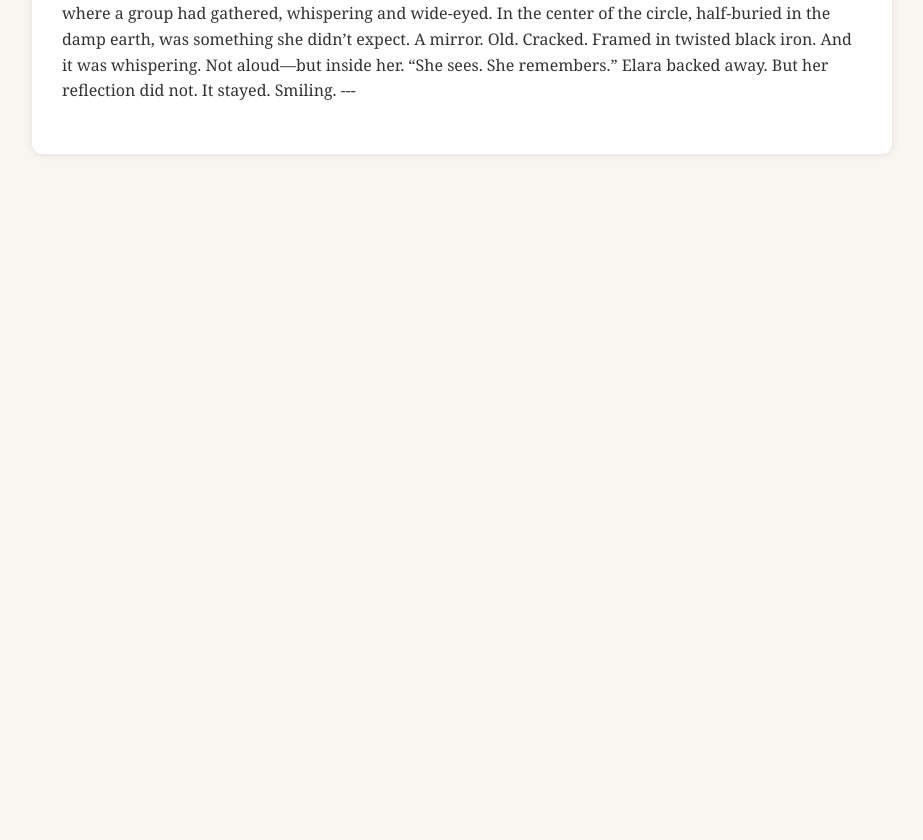
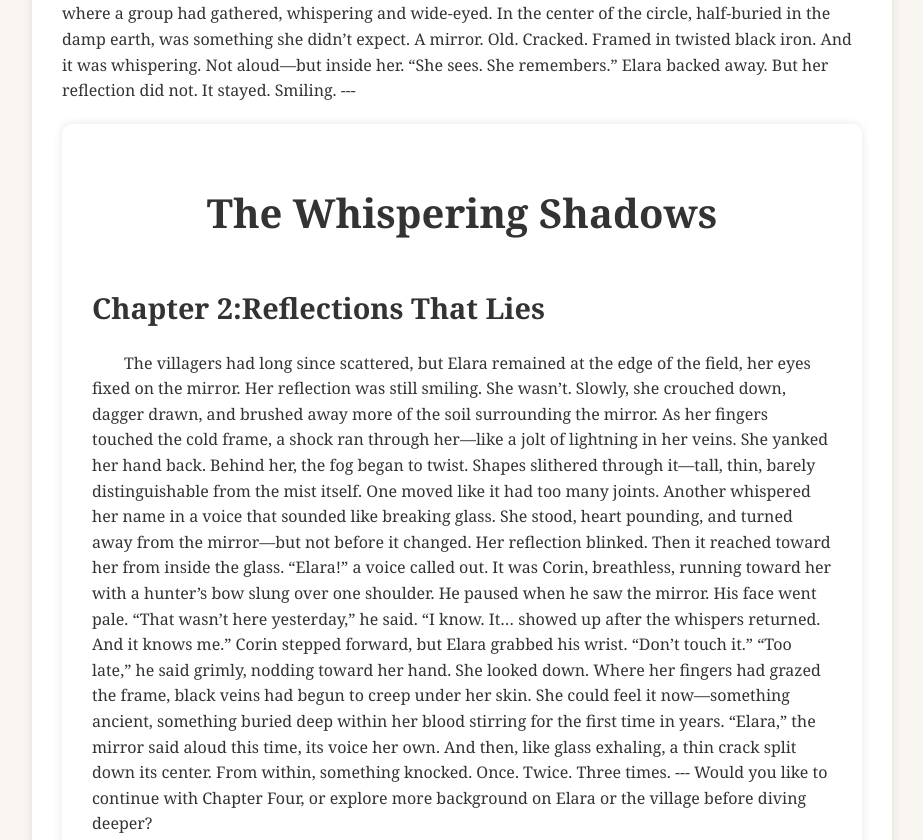
Before and after one commit to Karabe868/Novel, a plain HTML site: page index.html in a window 1280 px wide. Shown: the part 547-1387 px from the top of the page, without its empty margins (178-1101 px from the left). Before the commit the page ends 800 px from the top, so only its background shows below. Drawn offline with Linux system fonts and the light colour scheme.

Commit message:
Update index.html

```diff
--- a/index.html
+++ b/index.html
@@ -9,7 +9,7 @@
 <body>
   <div class="novel-container">
     <h1 class="title">The Whispering Shadows</h1>
-    <h2 class="chapter-title">Chapter 1: The Eyes In The Fog</h2>
+    <h2 class="chapter-title">Chapter 1: The Eyes In The Fogs</h2>
     <p class="paragraph">
 The fog came early that morning—thicker than usual, clinging to the thatched roofs of Elder Hollow like wet wool. It crept in through shutters and doorframes, curling along the cobbled streets with the hunger of something alive.
 
@@ -47,6 +47,64 @@ Smiling.
 
 
 ---
+<div class="novel-container">
+  <h1 class="title">The Whispering Shadows</h1>
+  <h2 class="chapter-title">Chapter 2:Reflections That Lies</h2>
+<p class="paragraph">
+  The villagers had long since scattered, but Elara remained at the edge of the field, her eyes fixed on the mirror.
+
+Her reflection was still smiling.
+
+She wasn’t.
+
+Slowly, she crouched down, dagger drawn, and brushed away more of the soil surrounding the mirror. As her fingers touched the cold frame, a shock ran through her—like a jolt of lightning in her veins. She yanked her hand back.
+
+Behind her, the fog began to twist.
+
+Shapes slithered through it—tall, thin, barely distinguishable from the mist itself. One moved like it had too many joints. Another whispered her name in a voice that sounded like breaking glass.
+
+She stood, heart pounding, and turned away from the mirror—but not before it changed.
+
+Her reflection blinked.
+
+Then it reached toward her from inside the glass.
+
+“Elara!” a voice called out.
+
+It was Corin, breathless, running toward her with a hunter’s bow slung over one shoulder. He paused when he saw the mirror. His face went pale.
+
+“That wasn’t here yesterday,” he said.
+
+“I know. It… showed up after the whispers returned. And it knows me.”
+
+Corin stepped forward, but Elara grabbed his wrist. “Don’t touch it.”
+
+“Too late,” he said grimly, nodding toward her hand.
+
+She looked down.
+
+Where her fingers had grazed the frame, black veins had begun to creep under her skin.
+
+She could feel it now—something ancient, something buried deep within her blood stirring for the first time in years.
+
+“Elara,” the mirror said aloud this time, its voice her own.
+
+And then, like glass exhaling, a thin crack split down its center.
+
+From within, something knocked.
+
+Once.
+
+Twice.
+
+Three times.
+
+
+---
+
+Would you like to continue with Chapter Four, or explore more background on Elara or the village before diving deeper?
+
+
 
 
 
```
